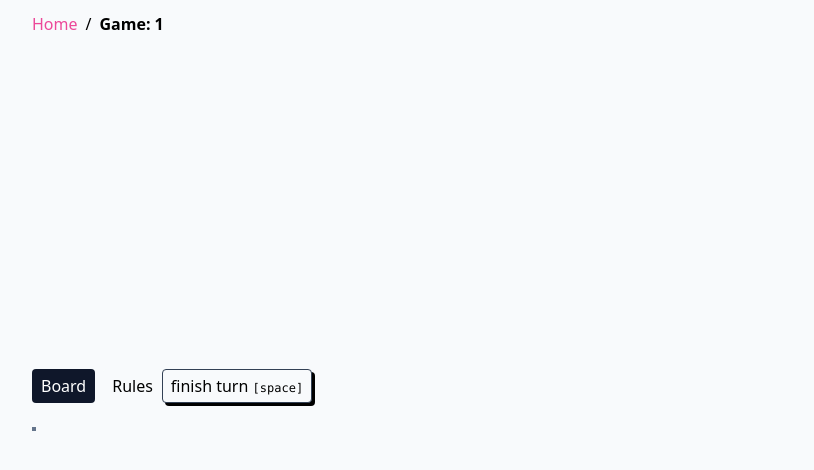
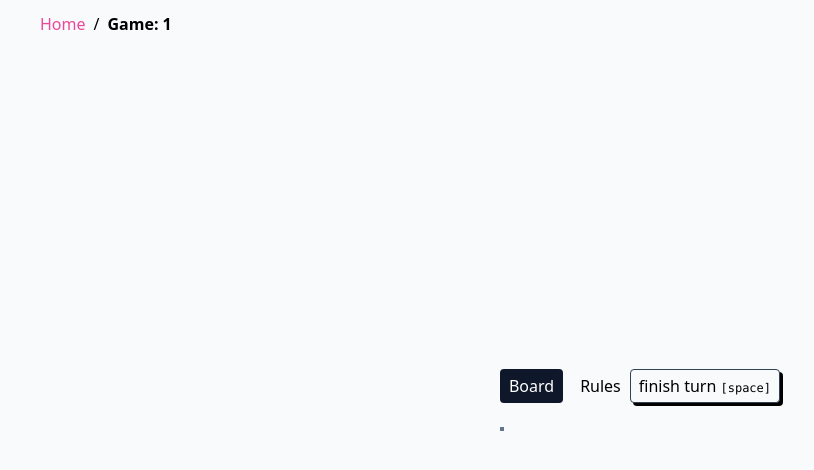
Before and after one commit to jacoacoacob/assembly-fe, a Vue app: page /game/1 in a window 1280 px wide. Shown: the top 470 px of the page, without its empty margins (0-814 px from the left). Built offline with nearby package versions, Linux system fonts and the light colour scheme.

Commit message:
tiny things

```diff
--- a/src/components/AppLayout.vue
+++ b/src/components/AppLayout.vue
@@ -5,7 +5,7 @@ import { RouterLink } from 'vue-router';
 <template>
     <div class="flex justify-center bg-slate-900">
         <div class="flex flex-col flex-1 justify-center items-center min-h-screen max-w-7xl relative bg-slate-50">
-            <nav aria-label="breadcrumbs" class="absolute top-3 left-8">
+            <nav aria-label="breadcrumbs" class="absolute top-3 left-4 xl:left-10">
                 <ol class="flex space-x-2">
                     <li v-for="crumb, i in $route.meta.breadcrumbs">
                         <RouterLink v-if="crumb.to" :to="crumb.to" aria-current="location">
--- a/src/views/GameView.vue
+++ b/src/views/GameView.vue
@@ -92,10 +92,9 @@ loses.
 */
 </script>
 
-<GameRules v-if="boardView === 'rules'" />
 <template>
-    <div class="px-8 w-full space-x-6 flex">
-        <div class="space-y-6 ">
+    <div class="px-4 xl:px-8 w-full space-x-6 flex justify-center">
+        <div class="space-y-6">
             <TopBar />
             <GameBoard v-if="boardView === 'game'" />
             <GameRules v-if="boardView === 'rules'" />
```
